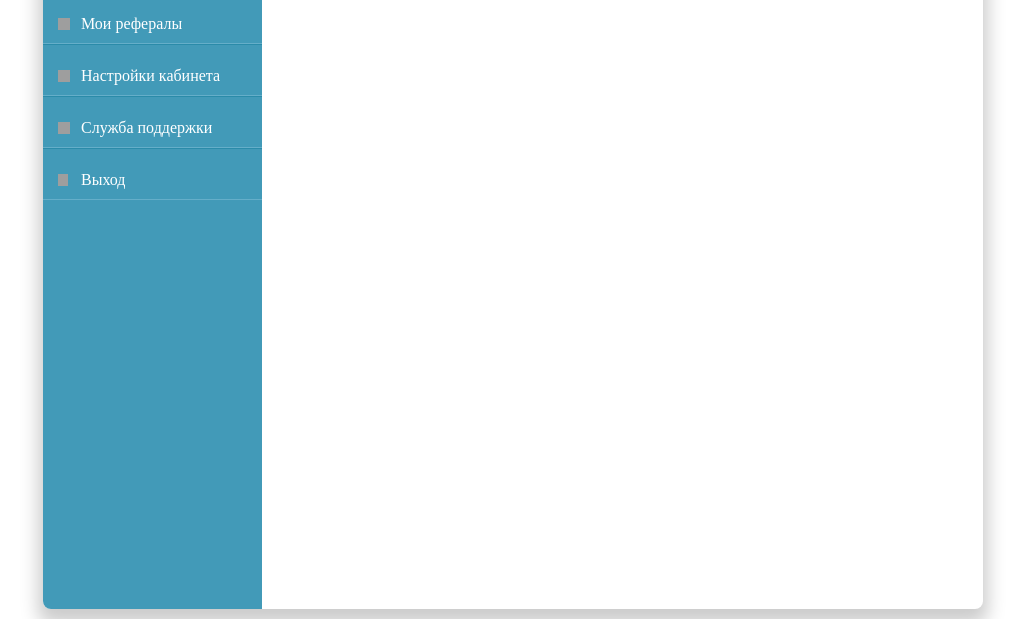
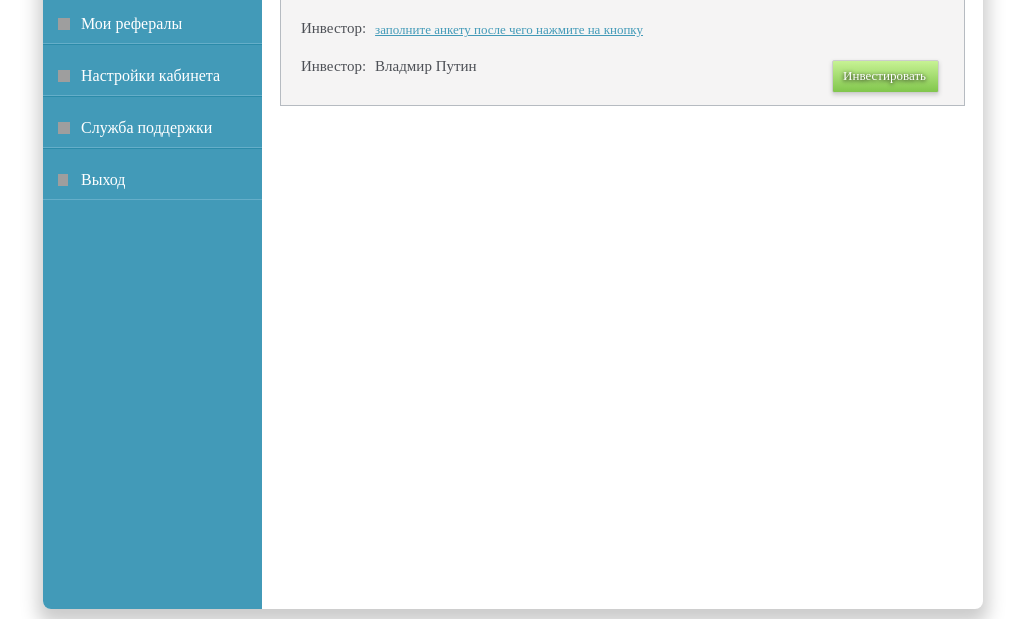
Before and after one commit to mikhkita/liga-invest, a PHP site: page / in a window 1280 px wide. Shown: the part 881-1500 px from the top of the page, without its empty margins (127-1152 px from the left). Run offline with PHP 8.4, Linux system fonts and the light colour scheme; some web fonts are replaced; grey boxes are pictures that could not be loaded.

Commit message:
one more

```diff
--- a/css/layout.css
+++ b/css/layout.css
@@ -833,21 +833,119 @@ input:-moz-placeholder {
 
 
 				.b-2 .pay .radio-button{
-					margin-top: 21px;
 					float: right;
 					text-align: left;
 					color: #4d5056
 				}
 
 				.b-2 .pay .radio-button input[type="radio"]{
+					margin-right: 6px;
+				}
+
+				.b-2 .pay .radio-button .but1{
+					margin-top: 17px;
+				}
+
+				.b-2 .pay .radio-button .but2{
+					margin-top: -13px;
+				}
+
+				.b-2 .pay .radio-button .pay-online{
+					margin-top: 17px;
+				}
+
+				.b-2 .pay .radio-button .pay-office{
+					margin-top: -13px;
+				}
+
+				.b-2 .pay .radio-button h6{
+					width: 206px;
+					color: #4d5056;
+					font-size: 13px;
+					margin-left: 10px;
+				}
+
+			.b-2 .content .investition-program{
+				background-color: #f5f4f4;
+				border: 1px solid #b6bbc1;
+				border-top: none;
+			}
+
+				.b-2 .content .investition-program h4{
+					color: #4d5056;
+					font-size: 15px;
+					margin-top: 14px;
+					margin-left: 20px;
+					margin-right: 9px;
+					margin-bottom: 50px;
+				}
+
+				.b-2 .content .investition-program input[type="text"]{
+					width: 130px;
+	  				height: 20px;
+	  				border-radius: 2px;
+	  				padding: 2px;
+	  				border: none;
+	  				margin-top: 13px;
+	  				margin-bottom: 45px;
+	  				box-shadow: inset 0px 0px 3.9px 1px #ccc;
 
 				}
 
-				.b-2 .pay .radio-button h6{
-					margin-top: 9px;
+
+				.b-2 .content .investition-program img{
+					height: 168px;
+					width: 305px;
+					margin-bottom: 21px;
+				}
+
+					.b-2 .content .investition-program .car-left{
+						margin-left: 25px;
+					}
+
+					.b-2 .content .investition-program .car-right{
+						margin-right: 25px;
+					}
+
+				.b-2 .content .investition-program h5{
+					font-family: 'pf_beausans_probbook';
+					font-size: 15px;
 					color: #4d5056;
+				}
+
+				.b-2 .content .investition-program h6{
+					color: #4d5056;
+					font-size: 15px;
+					margin-left: 20px;
+					margin-right: 9px;
+				}
+				.b-2 .content .investition-program .putin{
+					margin-top: 20px;
+					margin-bottom: 30px;
+				}
+
+				.b-2 .content .investition-program a{
+					padding: 0px;
+					margin-top: 0px;
 					font-size: 13px;
-					margin-left: 10px;
+					text-decoration: underline;
+					color: #429ab8;
+				}
+
+				.b-2 .content .investition-program a:hover{
+					text-decoration: none;
+				}
+
+				.b-2 .content .investition-program .green{
+					text-decoration: none;
+					color: #fff;
+					padding: 7px 12px 8px 10px;
+					margin-right: 25px;
+					margin-top: -45px;
+				}
+
+				.b-2 .content .investition-program .green:active{
+					margin-top: -43px;
 				}
 
 
--- a/index.html
+++ b/index.html
@@ -78,9 +78,26 @@
 						<h4 class="left">руб.</h4>
 						<h4 class="left types">Способ оплаты:</h4>
 						<div class="radio-button right clearfix">
-							<input type="radio" class="left" value=""><h6>Оплата онлайн</h6><br>
-							<input type="radio" class="left" value=""><h6>Через кассу в офисе компании</h6>
+							<input type="radio" class="left but1" value=""><h6 class="pay-online">Оплата онлайн</h6><br>
+							<input type="radio" class="left but2" value=""><h6 class="pay-office">Через кассу в офисе компании</h6>
 						</div>
+					</div>
+					<div class="investition-program clearfix">
+						<h4 class="left">Инвестиционная программа:</h4>
+						<input type="text" placeholder="10% в месяц">
+						<div class="clearfix">
+							<img src="i/car.png" class="left car-left">
+							<img src="i/car.png" class="right car-right">
+						</div>
+						<div class="clearfix">
+							<h6 class="left">Инвестор:</h6>
+							<a href="#">заполните анкету после чего нажмите на кнопку </a>
+						</div>
+						<div class="clearfix putin">
+							<h6 class="left">Инвестор:</h6>
+							<h5>Владмир Путин</h5>
+						</div>
+						<a href="#" class="green-button green right">Инвестировать</a>
 					</div>
 				</div>
 			</div>
```
